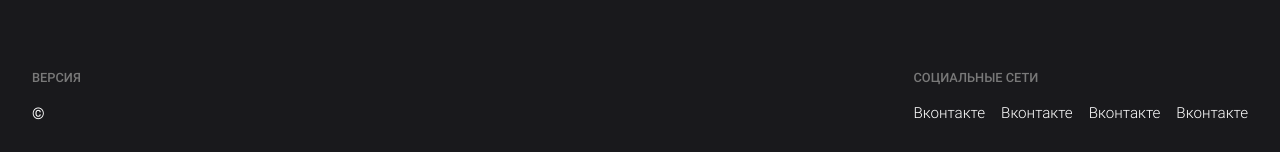
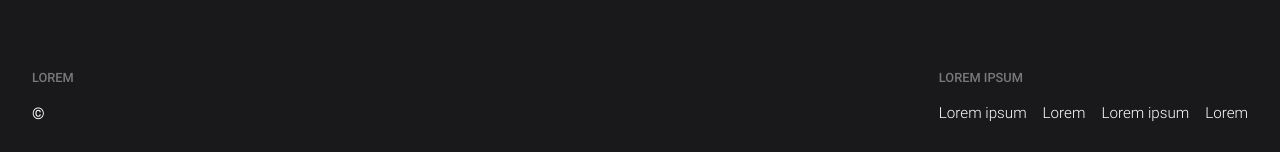
Before and after one commit to nikkkkolay/mauverse, a React (Vite) app: page / in a window 1280 px wide. Shown: the part 1936-2088 px from the top of the page. Built offline with nearby package versions, Linux system fonts and the light colour scheme; the HTML template or start-up script is replaced by a standard one.

Commit message:
анимация появления линков в сайдбаре, заменил текст

```diff
--- a/src/components/Footer/Footer.tsx
+++ b/src/components/Footer/Footer.tsx
@@ -10,7 +10,7 @@ export const Footer = (): JSX.Element => {
         <footer className={styles.footer}>
             {location.pathname !== '/contacts' && <ContactSection />}
             <div className={styles.footerContainer}>
-                <Info title={'Версия'} className={styles.version}>
+                <Info title={'Lorem'} className={styles.version}>
                     <p className={styles.copyright}>©</p>
                 </Info>
                 <Social className={styles.social} />
--- a/src/components/Sidebar/Sidebar.module.css
+++ b/src/components/Sidebar/Sidebar.module.css
@@ -29,6 +29,10 @@
     margin-bottom: auto;
     border-top: 1px solid var(--text-primary-delta);
     padding-top: 5vh;
+}
+
+.routes span {
+    display: block;
 }
 
 .link {
@@ -67,8 +71,11 @@
     width: 100%;
 }
 
+@media screen and (max-width: 780px) {
+    .sidebar {
+        width: 100%;
+    }
 
-@media screen and (max-width: 780px) {
     .link::after {
         left: 90%;
     }
--- a/src/components/Sidebar/Sidebar.tsx
+++ b/src/components/Sidebar/Sidebar.tsx
@@ -3,6 +3,19 @@ import { useSidebar } from '../../store/useSidebar';
 import { motion } from 'framer-motion';
 import classnames from 'classnames';
 import styles from './Sidebar.module.css';
+
+const variants = {
+    hidden: (custom: number) => ({
+        x: '100%',
+        opacity: 0,
+        transition: { delay: custom * 0.1, ease: [0.5, 0, 0.2, 1], duration: 0.7 },
+    }),
+    visible: (custom: number) => ({
+        x: 0,
+        opacity: 1,
+        transition: { delay: custom * 0.1, ease: [0.5, 0, 0.2, 1], duration: 0.7 },
+    }),
+};
 
 export const Sidebar = (): JSX.Element => {
     const isOpen = useSidebar(state => state.isActive);
@@ -13,18 +26,24 @@ export const Sidebar = (): JSX.Element => {
             <motion.div
                 className={classnames(styles.overlay, { [styles.overlayActive]: isOpen })}
                 animate={{ opacity: isOpen ? 0.1 : 0, backgroundColor: '#19191c' }}
-                transition={{ ease: 'easeIn' }}
+                transition={{ ease: [0.5, 0, 0.2, 1], duration: 0.7 }}
                 onClick={active}
             ></motion.div>
 
-            <motion.div className={styles.sidebar} animate={{ x: isOpen ? 0 : 'calc(100% + 6vw)' }} transition={{ ease: [0.5, 0, 0.2, 1], duration: 0.7 }}>
+            <motion.div className={styles.sidebar} animate={{ x: isOpen ? 0 : '100%' }} transition={{ ease: [0.5, 0, 0.2, 1], duration: 0.7 }}>
                 <div className={styles.sidebarInner}>
-                    <p className={styles.nav}>Меню</p>
-                    <motion.ul className={styles.routes}>
-                        <MenuLink path="/" name="Lorem" className={styles.link} />
-                        <MenuLink path="/" name="Lorem" className={styles.link} />
-                        <MenuLink path="/" name="Lorem" className={styles.link} />
-                    </motion.ul>
+                    <p className={styles.nav}>lorem</p>
+                    <ul className={styles.routes}>
+                        <motion.span custom={1} variants={variants} animate={isOpen ? 'visible' : 'hidden'}>
+                            <MenuLink path="/" name="Lorem" className={styles.link} />
+                        </motion.span>
+                        <motion.span custom={2} variants={variants} animate={isOpen ? 'visible' : 'hidden'}>
+                            <MenuLink path="/" name="Lorem" className={styles.link} />
+                        </motion.span>
+                        <motion.span custom={3} variants={variants} animate={isOpen ? 'visible' : 'hidden'}>
+                            <MenuLink path="/" name="Lorem" className={styles.link} />
+                        </motion.span>
+                    </ul>
                     <Social />
                 </div>
             </motion.div>
--- a/src/components/Social/Social.tsx
+++ b/src/components/Social/Social.tsx
@@ -7,12 +7,12 @@ interface Props {
 
 export const Social = ({ className }: Props): JSX.Element => {
     return (
-        <Info title={'Социальные сети'} className={className}>
+        <Info title={'Lorem ipsum'} className={className}>
             <ul className={styles.links}>
-                <Link name="Вконтакте" path="#" className={styles.link} />
-                <Link name="Вконтакте" path="#" className={styles.link} />
-                <Link name="Вконтакте" path="#" className={styles.link} />
-                <Link name="Вконтакте" path="#" className={styles.link} />
+                <Link name="Lorem ipsum" path="#" className={styles.link} />
+                <Link name="Lorem" path="#" className={styles.link} />
+                <Link name="Lorem ipsum" path="#" className={styles.link} />
+                <Link name="Lorem" path="#" className={styles.link} />
             </ul>
         </Info>
     );
--- a/src/sections/AboutSection/AboutSection.tsx
+++ b/src/sections/AboutSection/AboutSection.tsx
@@ -4,7 +4,7 @@ import { Container, BigButtonRow, Button } from '../../components';
 import { useMySpring } from '../../hooks/useMySpring';
 import styles from './AboutSection.module.css';
 
-const textAnimation = {
+const variants = {
     hidden: {
         top: '60px',
     },
@@ -43,7 +43,7 @@ export const AboutSection = (): JSX.Element => {
                 <motion.div className={styles.col} ref={columnViewArea}>
                     {text.split(' ').map((p, i) => (
                         <motion.span className={styles.text} key={p + i}>
-                            <motion.span variants={textAnimation} initial="hidden" animate={controls} className={styles.textInner}>
+                            <motion.span variants={variants} initial="hidden" animate={controls} className={styles.textInner}>
                                 {p}
                             </motion.span>
                             {'\u00A0'}
```
